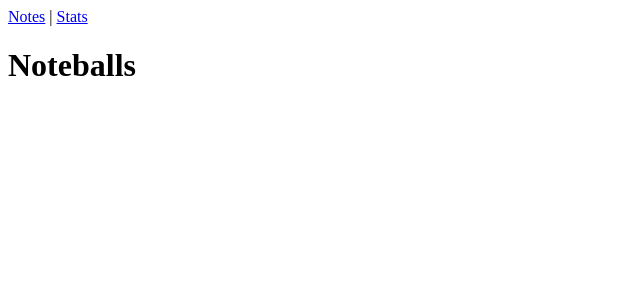
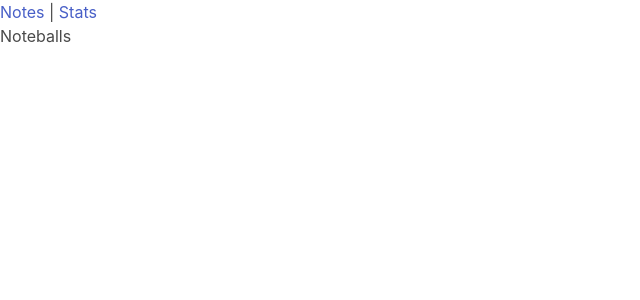
Before and after one commit to dabingch/vue-web-apps, a Vue app in the folder vue-noteballs-app/: page / in a window 1280 px wide. Shown: the top 300 px of the page, without its empty margins (0-640 px from the left). Built offline with nearby package versions, Linux system fonts and the light colour scheme.

Commit message:
Add and config bulma

```diff
--- a/vue-noteballs-app/package.json
+++ b/vue-noteballs-app/package.json
@@ -8,6 +8,7 @@
     "preview": "vite preview"
   },
   "dependencies": {
+    "bulma": "^0.9.4",
     "pinia": "^2.0.28",
     "vue": "^3.2.45",
     "vue-router": "^4.1.6"
--- a/vue-noteballs-app/src/App.vue
+++ b/vue-noteballs-app/src/App.vue
@@ -8,4 +8,6 @@ import { RouterLink, RouterView } from 'vue-router'
 	<RouterView />
 </template>
 
-<style scoped></style>
+<style>
+@import 'bulma/css/bulma.min.css';
+</style>
--- a/vue-noteballs-app/src/assets/main.css
+++ b/vue-noteballs-app/src/assets/main.css
@@ -1,4 +1,4 @@
-/* @import './base.css'; */
+@import './base.css';
 
 #app {
 	max-width: 1280px;
```
Also changed, not shown: 1 other file (tests, documents, lock files or other folders).
